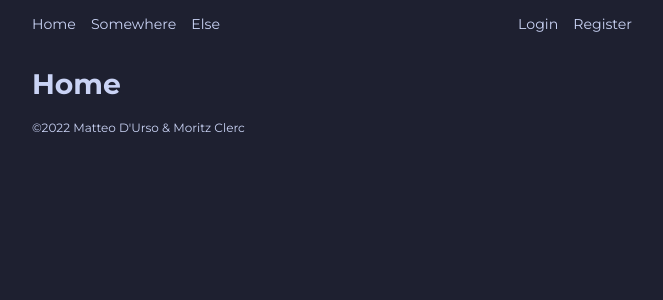
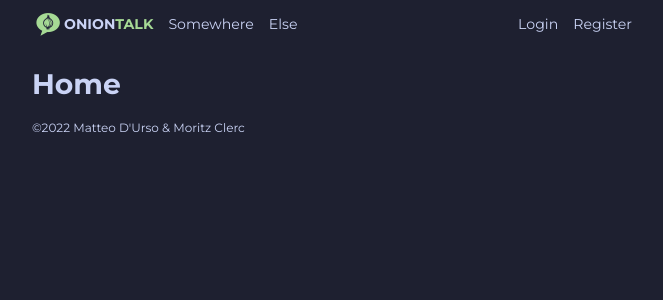
Before and after one commit to MatteoDrso/webdev, a Django app: page / in a window 1280 px wide. Shown: the top 300 px of the page, without its empty margins (308-971 px from the left). Run offline with Django 4.2, Linux system fonts and the light colour scheme; style sheets or scripts are compiled from the project's sources.

Commit message:
Add favicon, provisionary branding

```diff
--- a/static/styles/nav.scss
+++ b/static/styles/nav.scss
@@ -2,20 +2,50 @@
 
 nav {
 	margin: 0 auto;
-	width: max-content-width-relative;
-	max-width: $max-content-width;
+	width: $max-content-width;
+	max-width: 100%;
 	display: flex;
 	justify-content: space-between;
+	align-items: center;
+
+	user-select: none;
+
+	div#nav-main {
+		display: flex;
+		align-items: center;
+
+		a#home-link {
+			text-decoration: none;
+			color: unset;
+			margin-right: 1rem;
+
+		}
+		div#branding {
+			display: flex;
+			align-items: center;
+			display: flex;
+
+			img#icon {
+				width: 32px;
+				height: 32px;
+				display: block;
+			}
+			b:last-child {
+				color: $green;
+			}
+		}
+	}
+
 	ul {
 		padding: 0;
 		margin: 1rem 0;
 		list-style: none;
 		display: flex;
-		>:not(:last-child) {
+		& >:not(:last-child) {
 			margin-right: 1rem;
 		}
 	}
-	.navlink {
+	a.navlink {
 			text-decoration: none;
 			color: $text;
 		}
--- a/templates/components/nav.html
+++ b/templates/components/nav.html
@@ -1,9 +1,17 @@
+{% load static %}
 <nav>
-	<ul>
-		<li><a class="navlink" href="/">Home</a></li>
-		<li><a class="navlink" href="/">Somewhere</a></li>
-		<li><a class="navlink" href="/">Else</a></li>
-	</ul>
+	<div id="nav-main">
+		<a id="home-link" href="/">
+			<div id="branding">
+				<img id="icon" src="{% static 'icon.png' %}">
+				<span><b>ONION</b><b>TALK</b></span>
+			</div>
+		</a>
+		<ul>
+			<li><a class="navlink" href="/">Somewhere</a></li>
+			<li><a class="navlink" href="/">Else</a></li>
+		</ul>
+	</div>
 	<ul class="nav-user-actions">
 		{% if user.is_authenticated %}
 		<li><a class="navlink" href="/user/{{ user.get_username }}">{{ user.get_username }}</a></li>
--- a/templates/main.html
+++ b/templates/main.html
@@ -6,6 +6,7 @@
 	<meta charset="UTF-8">
 	<title>{% block title %}{% endblock %}</title>
 	<link rel="stylesheet" href="{% static "styles/main.scss"|compile %}">
+	<link rel="icon" href="{% static 'favicon.ico' %}">
 </head>
 <body>
 	<main>
```
Also changed, not shown: static/favicon.ico (added), static/icon.png (added).
